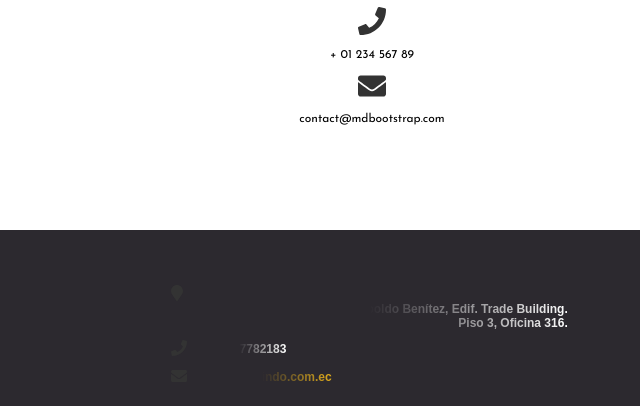
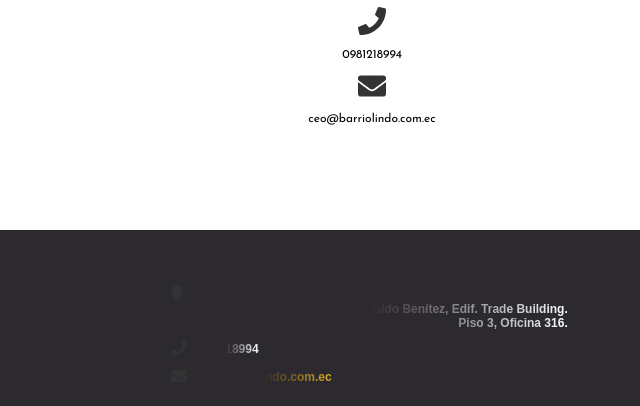
Before and after one commit to cazabe/barrioLindo.com.ec, a plain HTML site: page contacto.html in a window 1280 px wide. Shown: the part 768-1174 px from the top of the page, 242-882 px from the left. Drawn offline with nearby package versions, Linux system fonts and the light colour scheme.

Commit message:
cambiando numero de contacto

```diff
--- a/contacto.html
+++ b/contacto.html
@@ -111,11 +111,11 @@
                 </li>
 
                 <li><i class="fas fa-phone mt-4 fa-2x"></i>
-                    <h6 style="color: black">+ 01 234 567 89</h6>
+                    <h6 style="color: black">0981218994</h6>
                 </li>
 
                 <li><i class="fas fa-envelope mt-4 fa-2x"></i>
-                    <h6 style="color: black">contact@mdbootstrap.com</h6>
+                    <h6 style="color: black">ceo@barriolindo.com.ec</h6>
                 </li>
             </ul>
         </div>
@@ -143,7 +143,7 @@
 
         <div style="padding: 5px;">
           <i class="fa fa-phone"></i>
-          <p style="font-size:12px">+91 22-27782183</p>
+          <p style="font-size:12px">0981218994</p>
         </div>
         <div style="padding: 5px;">
           <i class="fa fa-envelope"></i>
```
Also changed, not shown: index.html (+1 -1 lines), nosotros.html (+1 -1 lines), servicios.html (+1 -1 lines).
